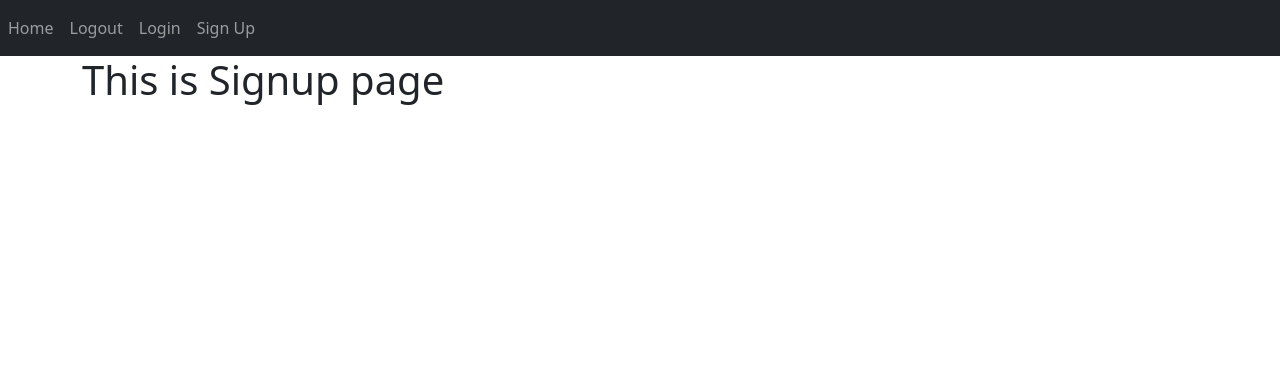
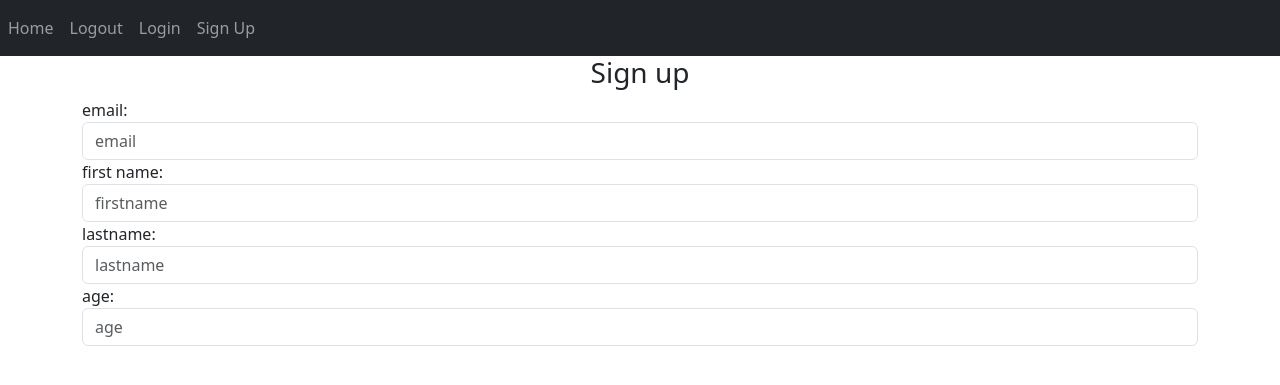
Before and after one commit to enkhzayaqt/note_app_python, a Flask app: page /signup in a window 1280 px wide. Shown: the top 385 px of the page. Run offline with Flask 3, Linux system fonts and the light colour scheme; some libraries are stand-ins or nearby versions.

Commit message:
signup form created

```diff
--- a/website/templates/signup.html
+++ b/website/templates/signup.html
@@ -2,5 +2,23 @@
 {% block title %}Signup{% endblock %}
 
 {% block content %}
-<h1>This is Signup page</h1>
+<form method="POST">
+    <h3 align="center">Sign up</h3>
+    <div class="form-group">
+        <label for="email">email:</label>
+        <input type="email" class="form-control" id="email" name="email" placeholder="email">
+    </div>
+    <div class="form-group">
+        <label for="firstName">first name:</label>
+        <input type="firstname" class="form-control" id="firstname" name="firstname" placeholder="firstname">
+    </div>
+    <div class="form-group">
+        <label for="lastname">lastname:</label>
+        <input type="lastname" class="form-control" id="lastname" name="lastname" placeholder="lastname">
+    </div>
+    <div class="form-group">
+        <label for="age">age:</label>
+        <input type="age" class="form-control" id="age" name="age" placeholder="age">
+    </div>
+</form>
 {% endblock %}
```
